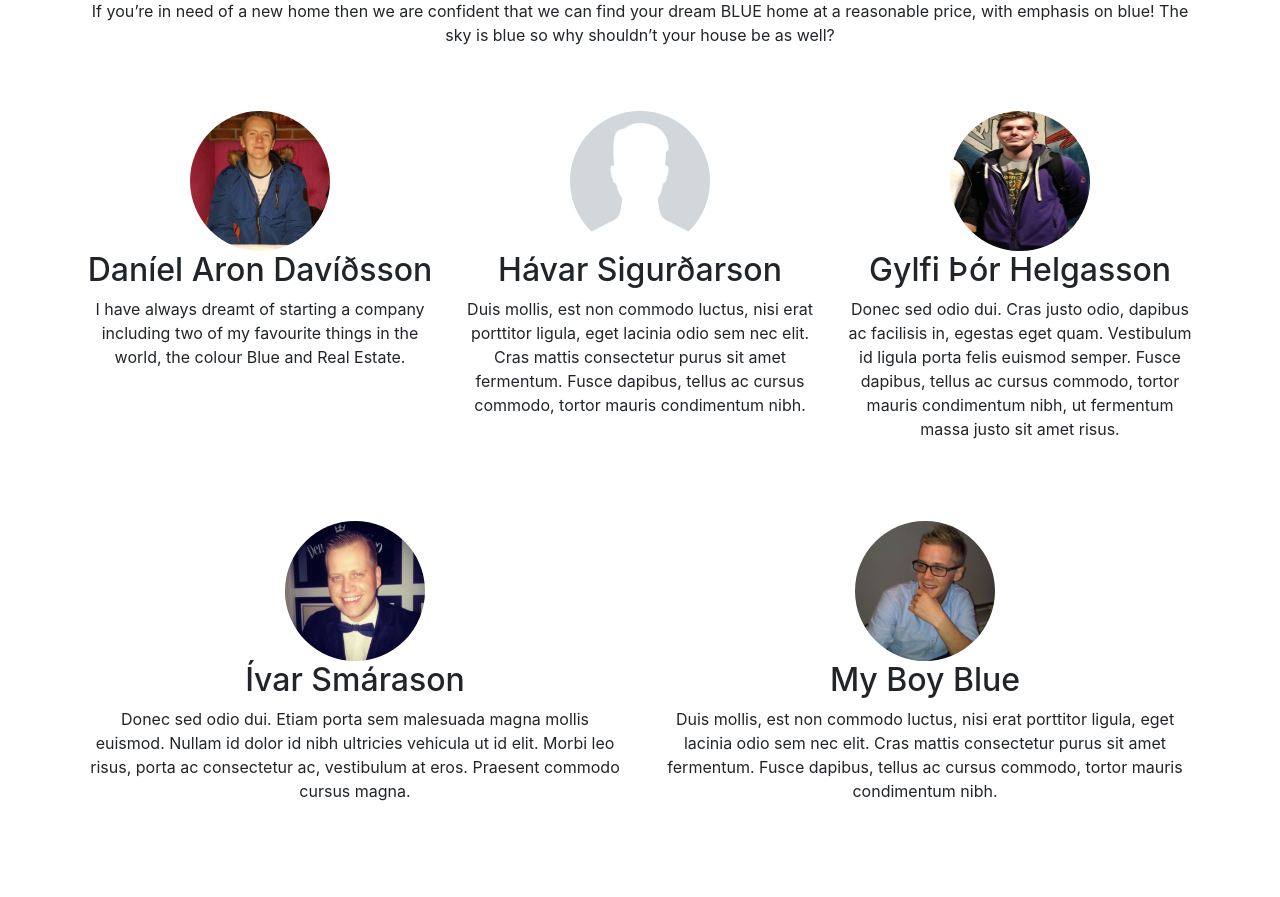
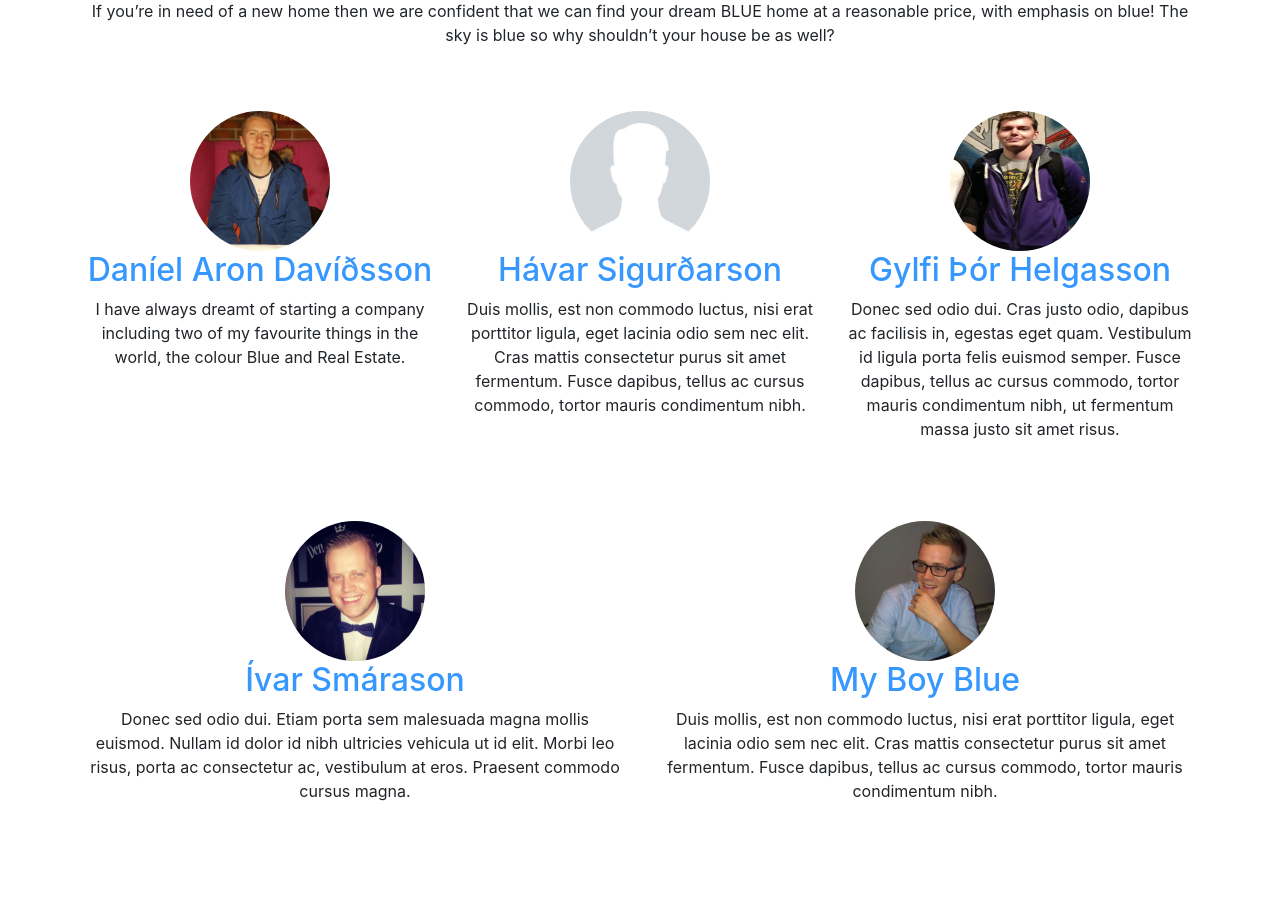
Before and after one commit to DanielAron18/BlueRealEstate, a Django app: page /about_us/ in a window 1280 px wide. Shown: the part 446-1343 px from the top of the page. Run offline with Django 3.2, Linux system fonts and the light colour scheme; some libraries are stand-ins or nearby versions.

Commit message:
breytti lit á h2

```diff
--- a/static/css/about_us.css
+++ b/static/css/about_us.css
@@ -12,3 +12,7 @@
     color: #3697fe;
     margin: 3%;
 }
+
+h2 {
+    color: #3697fe;
+}
```
